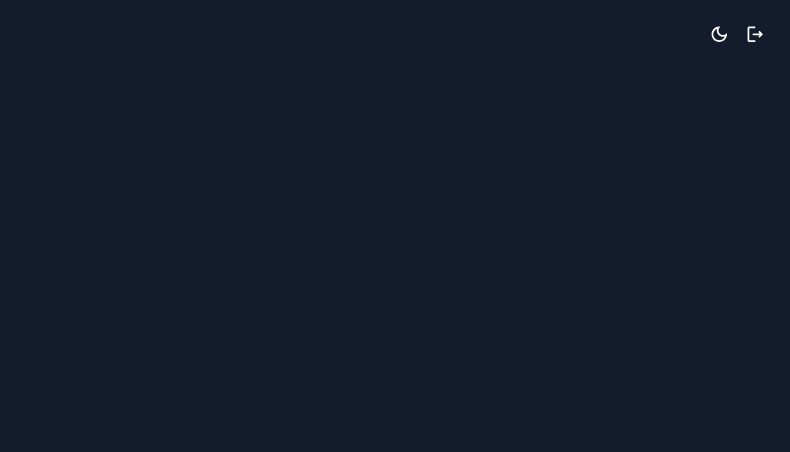
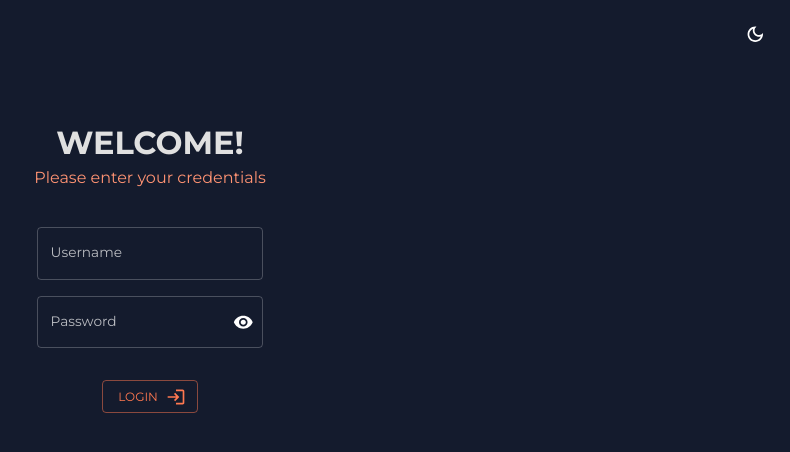
Before and after one commit to KaitoPan09/eval-netzwelt, a React (Create React App) app: page /account/login in a window 1280 px wide. Before the commit this address had no page. Shown: the top 452 px of the page, without its empty margins (490-1280 px from the left). Built offline with nearby package versions, Linux system fonts and the light colour scheme.

Commit message:
forgot about authentication/redirect - will follow

```diff
--- a/public/index.html
+++ b/public/index.html
@@ -24,7 +24,7 @@
       work correctly both with client-side routing and a non-root public URL.
       Learn how to configure a non-root public URL by running `npm run build`.
     -->
-    <title>React App</title>
+    <title>Netweltz Eval</title>
   </head>
   <body>
     <noscript>You need to enable JavaScript to run this app.</noscript>
--- a/src/App.js
+++ b/src/App.js
@@ -1,6 +1,6 @@
 import { ColorModeContext, useMode } from "./theme";
 import { CssBaseline, ThemeProvider } from "@mui/material";
-import { Routes, Route} from "react-router-dom";
+import { Routes, Route, Navigate } from "react-router-dom";
 import Topbar from "./global/Topbar";
 import Home from "./pages/home";
 import Login from "./pages/login";
@@ -15,8 +15,10 @@ function App() {
           <main className="content">
             <Topbar />
             <Routes>
-            <Route path="/" element={<Login />} />
-              <Route path="/home" element={<Home />} />
+              {/* <Route path="/account/login" element={<Login />} /> */}
+              {/* <Route path="/" element={<Navigate to="/account/login" replace />} /> */}
+              <Route path="/account/login" element={<Login />} />
+              <Route path="/home/index" element={<Home />} />
             </Routes>
           </main>
         </div>
--- a/src/global/Topbar.jsx
+++ b/src/global/Topbar.jsx
@@ -12,7 +12,7 @@ const Topbar = () => {
 
     const location = useLocation();
 
-    const showLogoutIcon = location.pathname !== "/"
+    const showLogoutIcon = location.pathname !== "/account/login"
 
     return (
     <Box
@@ -33,7 +33,7 @@ const Topbar = () => {
                 <IconButton
                     onClick={(e) => {
                         e.preventDefault();
-                        window.location.href='/'
+                        window.location.href='/account/login'
                     }}>
                     <LogoutOutlinedIcon/>
                 </IconButton>
--- a/src/pages/login/index.jsx
+++ b/src/pages/login/index.jsx
@@ -39,8 +39,8 @@ const Login = () => {
             });
             // console.log('Request Body:', JSON.stringify({ username, password }));
 
-            response.ok ? (window.location.href='/home')
-            : setErrorMessage("Username and/or Password is not Recognized")
+            response.ok ? (window.location.href='/home/index')
+            : setErrorMessage("Invalid username or password")
         } catch (error) {
             console.error('Error during login:', error);
             setErrorMessage('An error occurred during login');
```
